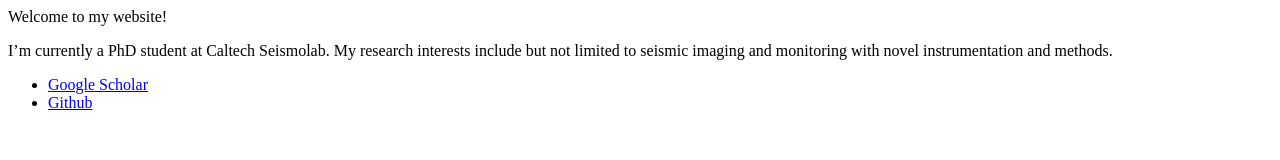
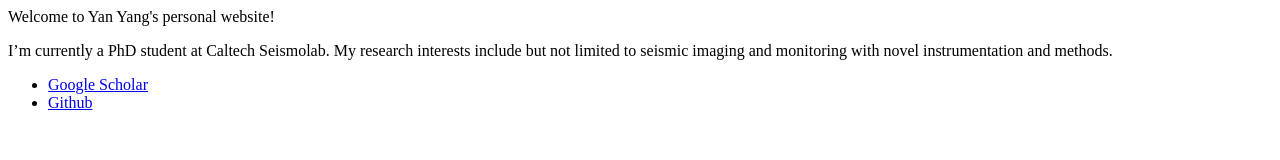
Before and after one commit to yanyangg/yanyangg.github.io, a plain HTML site: page index.html in a window 1280 px wide. Drawn offline with Linux system fonts and the light colour scheme.

Commit message:
Update index.html

```diff
--- a/index.html
+++ b/index.html
@@ -1,4 +1,4 @@
-<p>Welcome to my website!</p>
+<p>Welcome to Yan Yang's personal website!</p>
 <p>I’m currently a PhD student at Caltech Seismolab. My research interests include but not limited to seismic imaging and monitoring with novel instrumentation and methods.</p>
 
 <ul>
```
